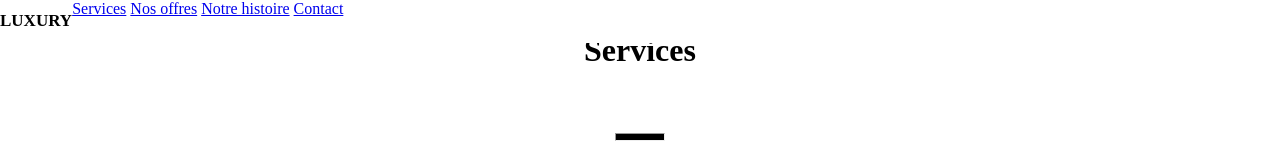
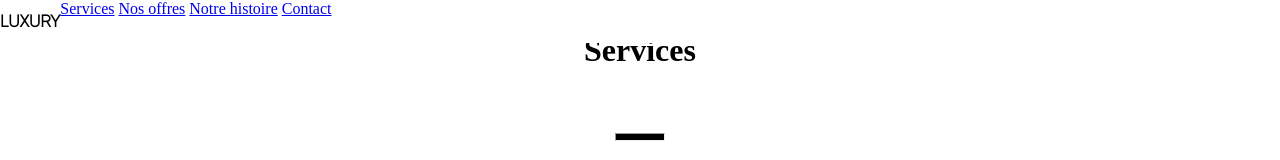
Before and after one commit to BillYede/LUXURY, a website built with Parcel: page src/index.html in a window 1280 px wide. Shown: the top 160 px of the page. Built offline with nearby package versions, Linux system fonts and the light colour scheme.

Commit message:
add font

```diff
--- a/src/scss/styles.scss
+++ b/src/scss/styles.scss
@@ -2,6 +2,12 @@
 
 * {
     box-sizing: border-box;
+  }
+
+  @font-face {
+    font-family: 'gilroy';
+    src: url(../media/Gilroy-ExtraBold.otf);
+    src: url(../media/Gilroy-Light.otf);
   }
 
   @keyframes fadein {
@@ -23,12 +29,8 @@
 
     &__title {
       font-size: 17px;
+      font-family: 'gilroy';
     }
-  }
-
-  @font-face {
-    font-family: 'vogue';
-    src: url(../media/Vogue.ttf);
   }
 
   hr {
```
